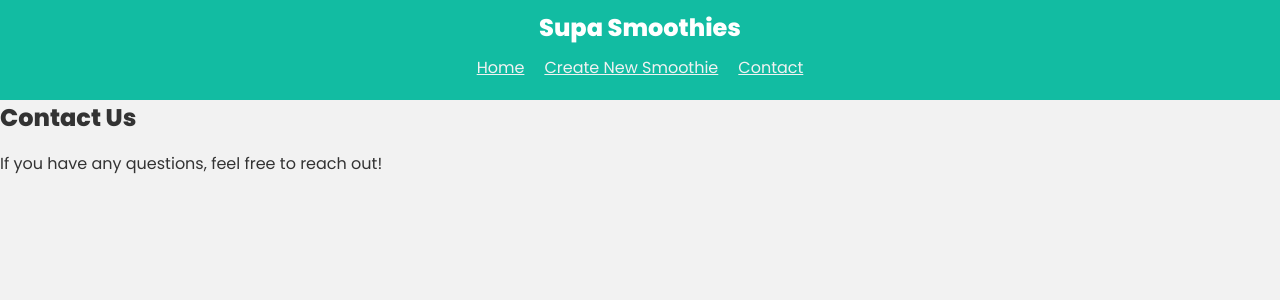
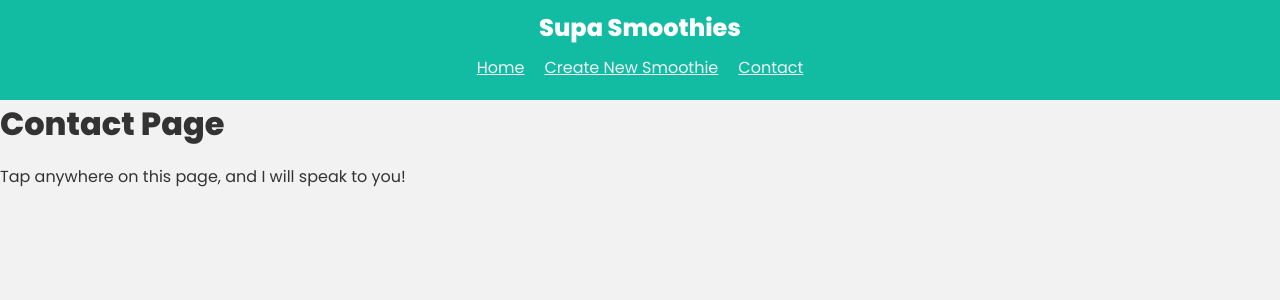
Before and after one commit to pierced07/Flashcards, a React (Create React App) app: page /contact in a window 1280 px wide. Shown: the top 300 px of the page. Built offline with nearby package versions, Linux system fonts and the light colour scheme.

Commit message:
added talk

```diff
--- a/src/pages/Contact.js
+++ b/src/pages/Contact.js
@@ -1,10 +1,28 @@
+import React from 'react';
+
 const Contact = () => {
-    return (
-      <div>
-        <h2>Contact Us</h2>
-        <p>If you have any questions, feel free to reach out!</p>
-      </div>
-    );
+
+  // Function to speak the text
+  const speakText = (text) => {
+    const utterance = new SpeechSynthesisUtterance(text);
+    // You can customize the voice and other properties of the speech
+    utterance.rate = 1; // Normal speed
+    utterance.pitch = 1; // Normal pitch
+    window.speechSynthesis.speak(utterance); // Speak the text
   };
 
-  export default Contact;
+  // Function to handle the tap
+  const handleTap = () => {
+    // Call the speakText function when the screen is tapped
+    speakText("Hello! You just tapped the screen.");
+  };
+
+  return (
+    <div className="contact-page" onClick={handleTap}>
+      <h1>Contact Page</h1>
+      <p>Tap anywhere on this page, and I will speak to you!</p>
+    </div>
+  );
+}
+
+export default Contact;
```
